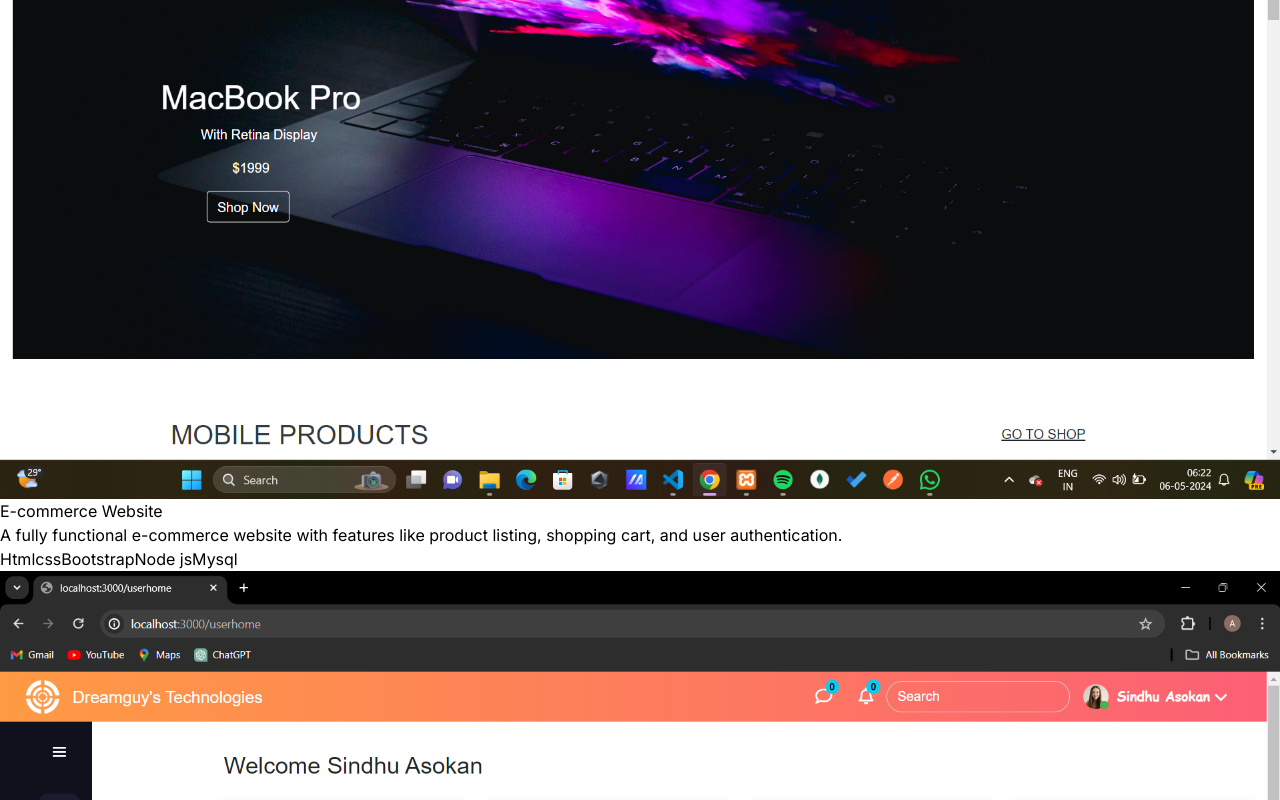
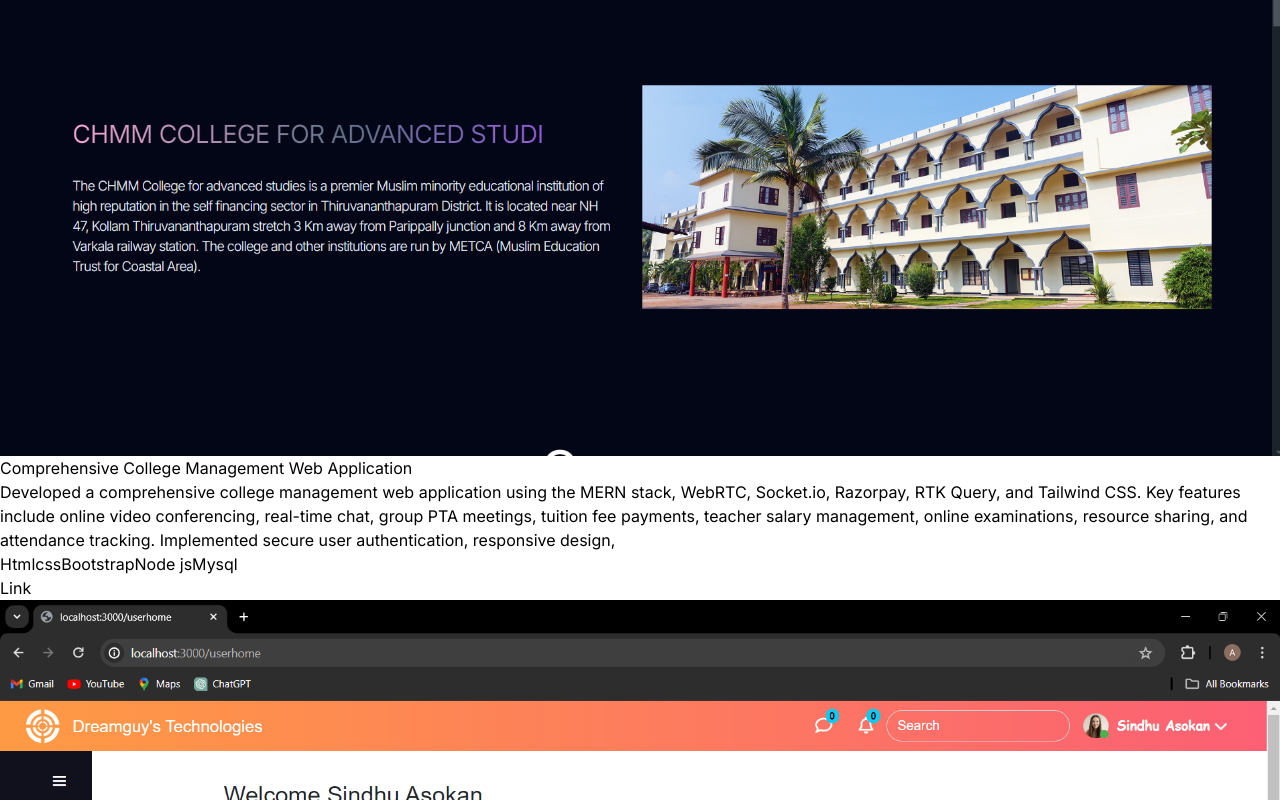
Before and after one commit to AshiqAshokan/react-portfolio-Ashiq, a React (Vite) app: page / in a window 1280 px wide. Shown: the part 1849-2649 px from the top of the page. Built offline with nearby package versions, Linux system fonts and the light colour scheme.

Commit message:
Projects.jsx

```diff
--- a/src/Components/Projects.jsx
+++ b/src/Components/Projects.jsx
@@ -2,6 +2,7 @@
 import project1 from '../assets/projects/ministore.png'
 import project2 from '../assets/projects/Sindhu.png'
 import project3 from '../assets/projects/apps.png'
+import project4 from '../assets/projects/projects.png'
 import { motion } from 'framer-motion'
 
 
@@ -20,7 +21,7 @@
         transition={{ duration:1 }}
          className='w-full flex justify-start mt-20 '>
                 <div className="max-w-xs rounded overflow-hidden">
-                    <img src={project1} alt='Ecommercepic' />
+                    <img src={project4} alt='Collegepic' />
                 </div>
             </motion.div>
         <motion.div
@@ -29,14 +30,18 @@
         transition={{ duration: 1 }}
         className='w-full flex justify-center items-center'>
           <div>
-            <h1 className='text-2xl text-white font-bold mt-10 mb-4'>E-commerce Website</h1>
-            <p className='font-light text-slate-200 tracking-tighter mb-4'>A fully functional e-commerce website with features like product listing, shopping cart, and user authentication.</p>
-            <div className='flex flex-wrap'>
+            <h1 className='text-2xl text-white font-bold mt-10 mb-4'>Comprehensive College Management Web Application</h1>
+            <p className='font-light text-slate-200 tracking-tighter mb-4'>Developed a comprehensive college management web application using the MERN stack, WebRTC, Socket.io, Razorpay, RTK Query, and Tailwind CSS. Key features include online video conferencing, real-time chat, group PTA meetings, tuition fee payments, teacher salary management, online examinations, resource sharing, and attendance tracking. Implemented secure user authentication, responsive design,</p>
+            <div className='flex flex-wrap mb-3'>
               <span className='mr-2 mt-2 rounded bg-neutral-900 px-2 py-1 text-sm font-medium text-purple-800'>Html</span>
               <span className='mr-2 mt-2 rounded bg-neutral-900 px-2 py-1 text-sm font-medium text-purple-800'>css</span>
               <span className='mr-2 mt-2 rounded bg-neutral-900 px-2 py-1 text-sm font-medium text-purple-800'>Bootstrap</span>
               <span className='mr-2 mt-2 rounded bg-neutral-900 px-2 py-1 text-sm font-medium text-purple-800'>Node js</span>
               <span className='mr-2 mt-2 rounded bg-neutral-900 px-2 py-1 text-sm font-medium text-purple-800'>Mysql</span>
+            </div>
+            <div className='flex'>
+              <p className='text-white'>Link</p>
+              <a href="https://github.com/your-github-username/your-repo-name"></a>
             </div>
           </div>
         </motion.div>
```
Also changed, not shown: src/assets/projects/projects.png (added).
